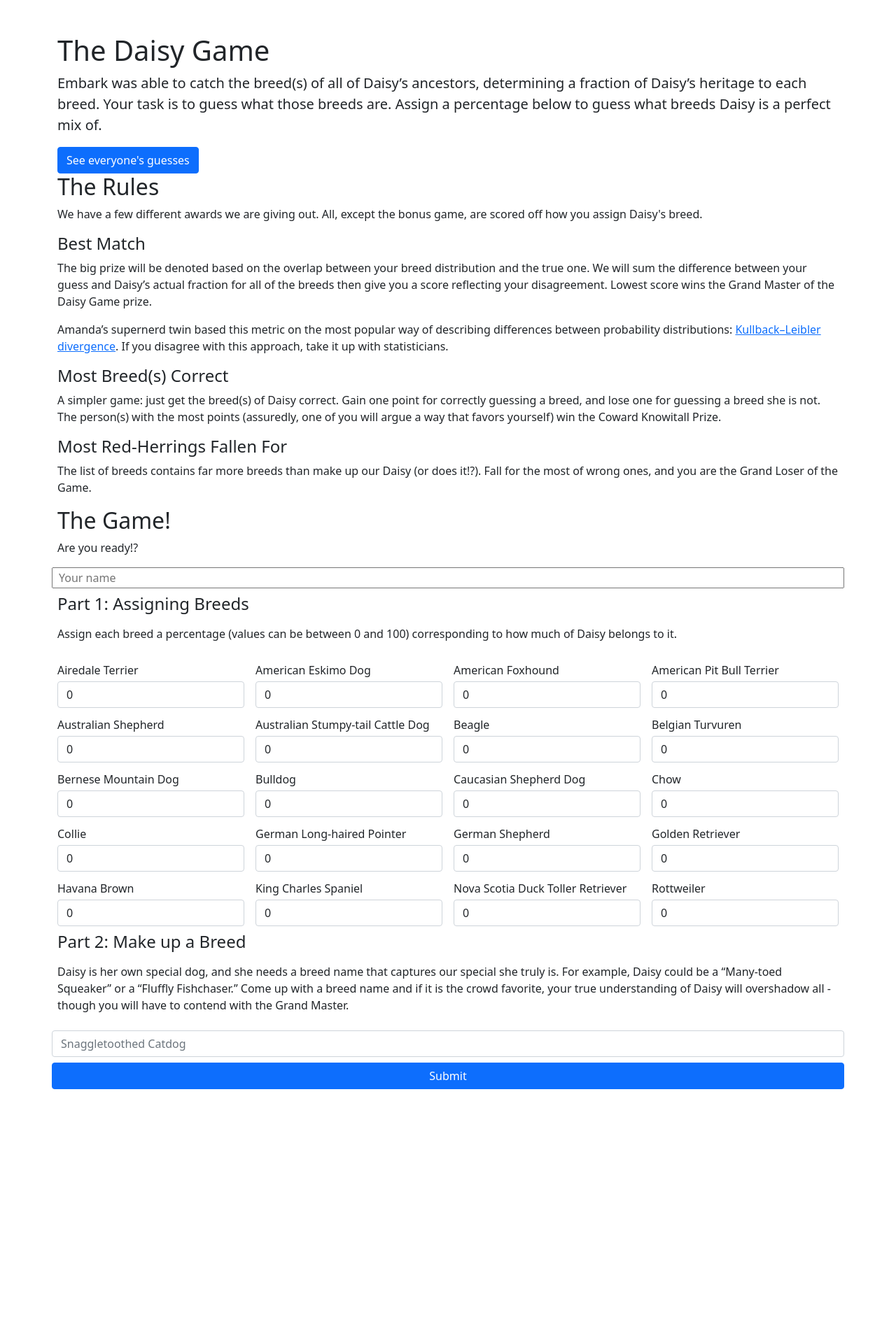
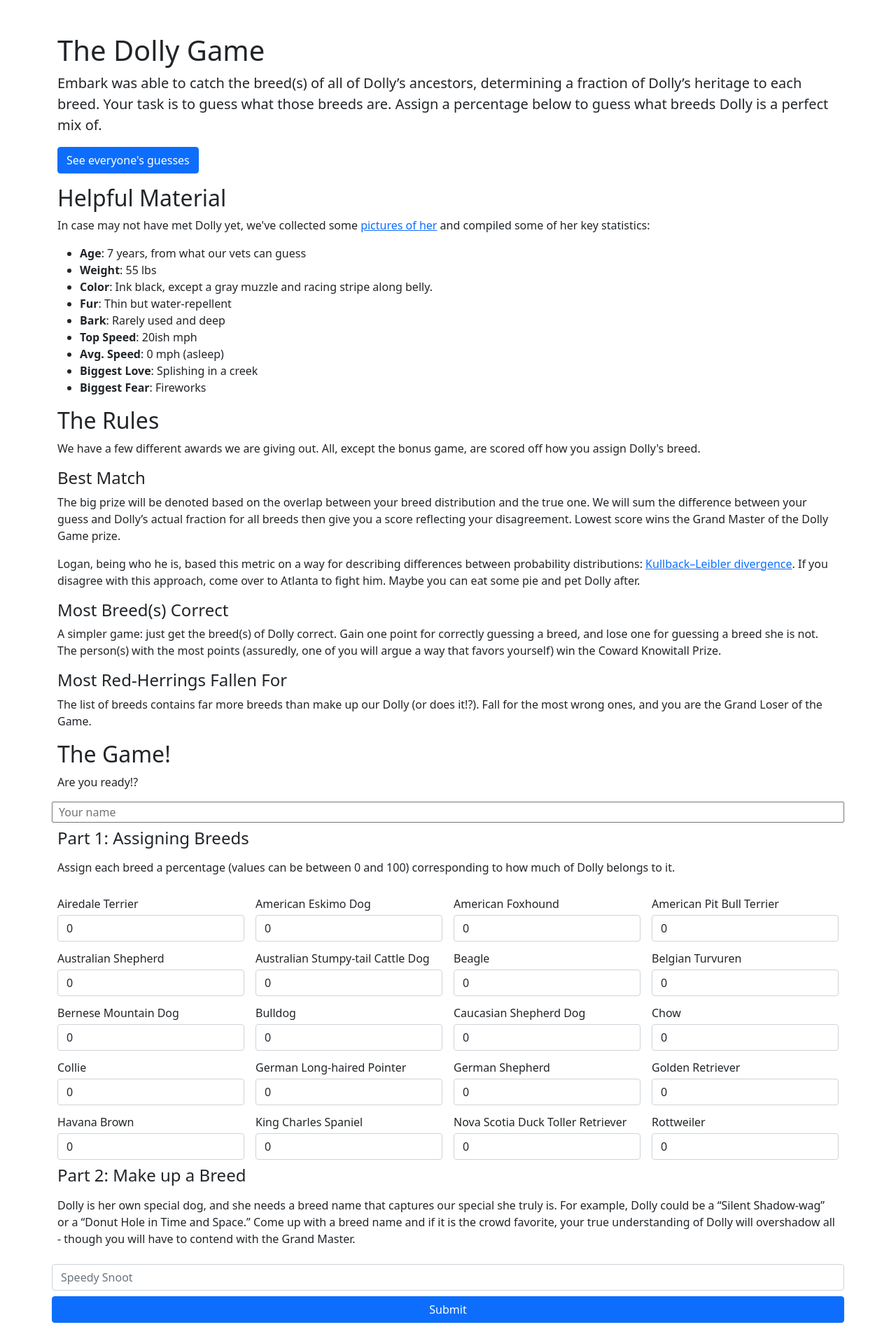
Before and after one commit to WardLT/daisy-game, a Flask app: page / in a window 1280 px wide. Shown: the whole page at 70% size. Before the commit the page ends 1557 px from the top, so only its background shows below. Run offline with Flask 3, Linux system fonts and the light colour scheme.

Commit message:
Rename the game for Dolly, update Python env

```diff
--- a/app.py
+++ b/app.py
@@ -50,7 +50,7 @@ answer = {
 assert isclose(sum(answer.values()), 100)
 assert all(k in breeds for k in answer)
 
-result_time = datetime(2022, 2, 20, 19, 30, 0)
+result_time = datetime(2022, 2, 20, 12, 30, 0)
 
 
 @app.route('/', methods=['GET'])
@@ -83,7 +83,7 @@ def receive():
         flash('You must assign a percentage to at least one breed!', 'error')
         return redirect('/')
 
-    with open('results.json', 'a') as fp:
+    with open('daisy-results.json', 'a') as fp:
         print(json.dumps(data), file=fp)
 
     return redirect('/guesses')
@@ -105,7 +105,7 @@ def guesses():
 def get_results() -> pd.DataFrame:
     """Get the latest guesses from contestants"""
     # Get the most-recent guess from each person
-    results = pd.read_json('results.json', lines=True)
+    results = pd.read_json('daisy-results.json', lines=True)
     results.sort_values(['response_time', 'name'], ascending=True, inplace=True)
     results.drop_duplicates('name', inplace=True)
 
--- a/environment.yml
+++ b/environment.yml
@@ -1,9 +1,9 @@
-name: daisy
+name: dolly
 channels:
   - defaults
   - conda-forge
 dependencies:
-  - python==3.7.*
+  - python==3.9.*
   - flask==1.1.*
   - pandas==1.1.*
   - pyyaml
--- a/templates/guesses.html
+++ b/templates/guesses.html
@@ -4,7 +4,7 @@
     <meta charset="utf-8">
     <meta name="viewport" content="width=device-width, initial-scale=1, shrink-to-fit=no">
 
-    <title>The Daisy Game! Scores</title>
+    <title>The Dolly Game! Scores</title>
 
     <!-- Bootstrap core CSS -->
     <link rel="stylesheet" href="https://cdn.jsdelivr.net/npm/bootstrap@5.1.3/dist/css/bootstrap.min.css"
@@ -16,7 +16,7 @@
 
 <!-- Begin page content -->
 <main role="main" class="container">
-    <h1 class="mt-5">The Daisy Game Results!</h1>
+    <h1 class="mt-5">The Dolly Game Results!</h1>
 
     {% with messages = get_flashed_messages(category_filter=["error"]) %}
     {% if messages %}
@@ -65,7 +65,7 @@
 
     <h2>New Breed Names</h2>
 
-    <p>Any clever names for Daisy's actual breed?</p>
+    <p>Any clever names for Dolly's actual breed?</p>
 
     <table class="table">
         {% for breed in breed_ideas %}
--- a/templates/home.html
+++ b/templates/home.html
@@ -5,45 +5,66 @@
     <meta name="viewport" content="width=device-width, initial-scale=1, shrink-to-fit=no">
     <link rel="stylesheet" href="https://cdn.jsdelivr.net/npm/bootstrap@5.1.3/dist/css/bootstrap.min.css"
           integrity="sha384-1BmE4kWBq78iYhFldvKuhfTAU6auU8tT94WrHftjDbrCEXSU1oBoqyl2QvZ6jIW3" crossorigin="anonymous">
-    <title>The Daisy Game!</title>
+    <title>The Dolly Game!</title>
 </head>
 
 <body>
 
 <!-- Begin page content -->
 <main role="main" class="container">
-    <h1 class="mt-5">The Daisy Game</h1>
-    <p class="lead">Embark was able to catch the breed(s) of all of Daisy’s ancestors, determining a fraction of Daisy’s
+    <h1 class="mt-5">The Dolly Game</h1>
+    <p class="lead">Embark was able to catch the breed(s) of all of Dolly’s ancestors, determining a fraction of Dolly’s
         heritage to each breed. Your task is to guess what those breeds are. Assign a percentage below to guess what
-        breeds Daisy is a perfect mix of.</p>
+        breeds Dolly is a perfect mix of.</p>
 
-    <a class="btn btn-primary" href="/guesses" role="button">See everyone's guesses</a>
+    <p><a class="btn btn-primary" href="/guesses" role="button">See everyone's guesses</a></p>
+
+    <h2>Helpful Material</h2>
+
+    <p>In case may not have met Dolly yet, we've collected some
+        <a href="https://photos.app.goo.gl/eb339vX9Cq4Q71Cs7">pictures of her</a>
+        and compiled some of her key statistics:
+    </p>
+
+    <p><ul>
+        <li><b>Age</b>: 7 years, from what our vets can guess</li>
+        <li><b>Weight</b>: 55 lbs</li>
+        <li><b>Color</b>: Ink black, except a gray muzzle and racing stripe along belly.</li>
+        <li><b>Fur</b>: Thin but water-repellent</li>
+        <li><b>Bark</b>: Rarely used and deep</li>
+        <li><b>Top Speed</b>: 20ish mph</li>
+        <li><b>Avg. Speed</b>: 0 mph (asleep)</li>
+        <li><b>Biggest Love</b>: Splishing in a creek</li>
+        <li><b>Biggest Fear</b>: Fireworks</li>
+    </ul></p>
 
     <h2>The Rules</h2>
 
     <p>We have a few different awards we are giving out. All, except the bonus game, are scored off how you assign
-        Daisy's breed.</p>
+        Dolly's breed.</p>
 
     <h4>Best Match</h4>
 
     <p>The big prize will be denoted based on the overlap between your breed distribution and the true one. We will sum
-        the difference between your guess and Daisy’s actual fraction for all of the breeds then give you a score
-        reflecting your disagreement. Lowest score wins the Grand Master of the Daisy Game prize.</p>
+        the difference between your guess and Dolly’s actual fraction for all breeds then give you a score
+        reflecting your disagreement. Lowest score wins the Grand Master of the Dolly Game prize.</p>
 
-    <p>Amanda’s supernerd twin based this metric on the most popular way of describing differences between probability
-        distributions: <a href="https://en.wikipedia.org/wiki/Kullback%E2%80%93Leibler_divergence">Kullback–Leibler
-            divergence</a>. If you disagree with this approach, take it up with statisticians.</p>
+    <p>Logan, being who he is, based this metric on a way for describing differences between probability distributions:
+        <a href="https://en.wikipedia.org/wiki/Kullback%E2%80%93Leibler_divergence">Kullback–Leibler divergence</a>.
+        If you disagree with this approach, come over to Atlanta to fight him.
+        Maybe you can eat some pie and pet Dolly after.
+    </p>
 
     <h4>Most Breed(s) Correct</h4>
 
-    <p>A simpler game: just get the breed(s) of Daisy correct. Gain one point for correctly guessing a breed, and lose
+    <p>A simpler game: just get the breed(s) of Dolly correct. Gain one point for correctly guessing a breed, and lose
         one for guessing a breed she is not. The person(s) with the most points (assuredly, one of you will argue a way
         that favors yourself) win the Coward Knowitall Prize.</p>
 
     <h4>Most Red-Herrings Fallen For</h4>
-    <p>The list of breeds contains far more breeds than make up our Daisy (or does it!?). Fall for the most of wrong
+
+    <p>The list of breeds contains far more breeds than make up our Dolly (or does it!?). Fall for the most wrong
         ones, and you are the Grand Loser of the Game.</p>
-
 
     <h2>The Game!</h2>
 
@@ -66,7 +87,7 @@
         <h4>Part 1: Assigning Breeds</h4>
 
         <p>Assign each breed a percentage (values can be between 0 and 100)
-            corresponding to how much of Daisy belongs to it.</p>
+            corresponding to how much of Dolly belongs to it.</p>
 
 
         {% for breed in breeds %}
@@ -80,13 +101,13 @@
 
         <h4>Part 2: Make up a Breed</h4>
 
-        <p>Daisy is her own special dog, and she needs a breed name that captures our special she truly is.
-            For example, Daisy could be a “Many-toed Squeaker” or a “Fluffly Fishchaser.”
-            Come up with a breed name and if it is the crowd favorite, your true understanding of Daisy will overshadow
+        <p>Dolly is her own special dog, and she needs a breed name that captures our special she truly is.
+            For example, Dolly could be a “Silent Shadow-wag” or a “Donut Hole in Time and Space.”
+            Come up with a breed name and if it is the crowd favorite, your true understanding of Dolly will overshadow
             all - though you will have to contend with the Grand Master.
         </p>
 
-        <input class="form-control" type="text" placeholder="Snaggletoothed Catdog" id="newbreed" name="newbreed"
+        <input class="form-control" type="text" placeholder="Speedy Snoot" id="newbreed" name="newbreed"
                value="{{session['newbreed']}}" required>
 
         <button type="submit" class="btn btn-primary mb-3">Submit</button>
--- a/templates/results.html
+++ b/templates/results.html
@@ -4,7 +4,7 @@
     <meta charset="utf-8">
     <meta name="viewport" content="width=device-width, initial-scale=1, shrink-to-fit=no">
 
-    <title>The Daisy Game! Winners!</title>
+    <title>The Dolly Game! Winners!</title>
 
     <!-- Bootstrap core CSS -->
     <link rel="stylesheet" href="https://cdn.jsdelivr.net/npm/bootstrap@5.1.3/dist/css/bootstrap.min.css"
@@ -16,7 +16,7 @@
 
 <!-- Begin page content -->
 <main role="main" class="container">
-    <h1 class="mt-5">The Daisy Game Winners!</h1>
+    <h1 class="mt-5">The Dolly Game Winners!</h1>
 
     <a class="btn btn-primary" href="/guesses" role="button">Back to the guesses</a>
 
@@ -64,7 +64,7 @@
 
     <h2>New Breed Names</h2>
 
-    <p>Any clever names for Daisy's actual breed? The victor here is crowned by the crowd!</p>
+    <p>Any clever names for Dolly's actual breed? The victor here is crowned by the crowd!</p>
 
     <table class="table">
         {% for breed in breed_ideas %}
```
Also changed, not shown: README.md.
